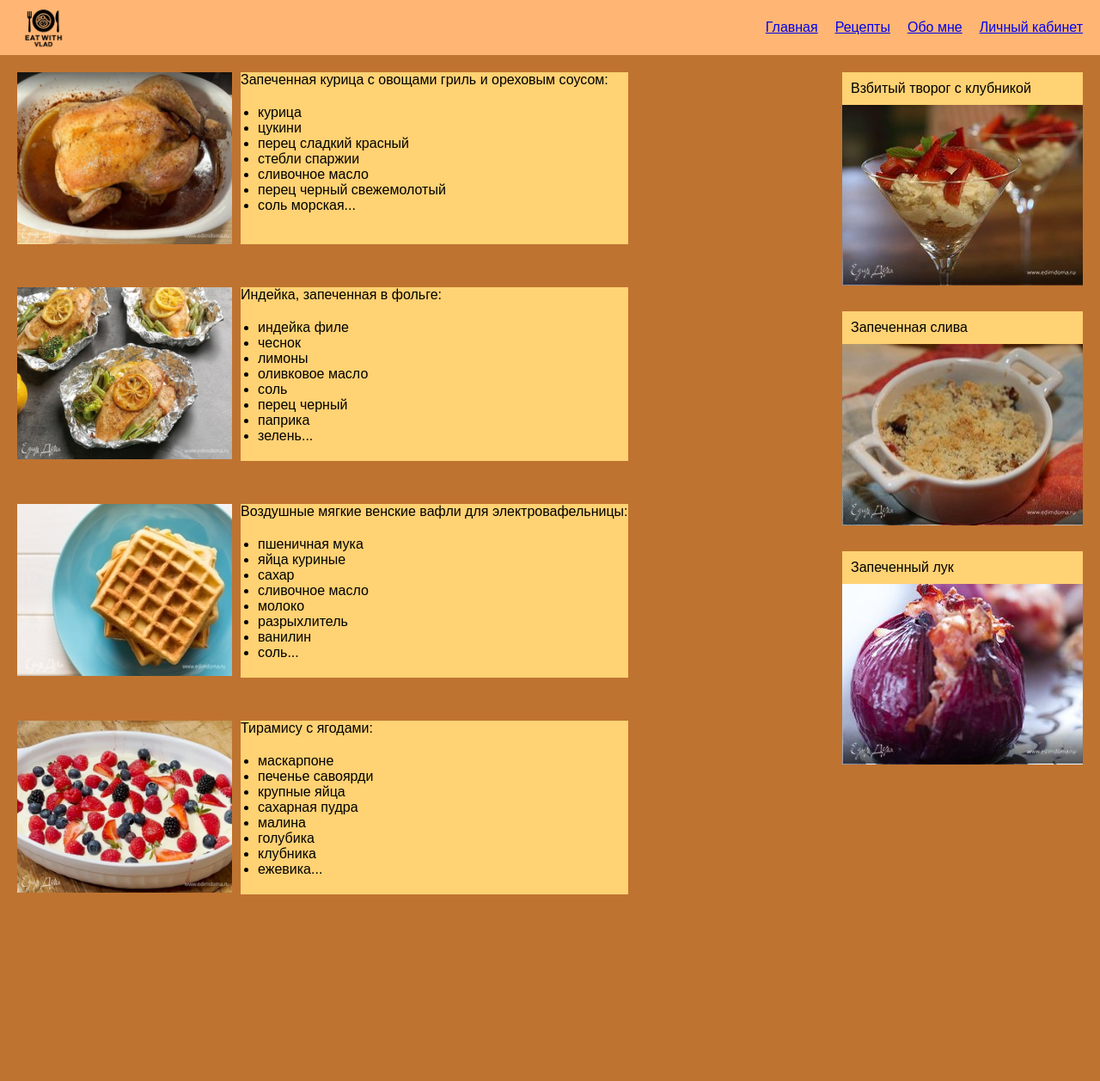
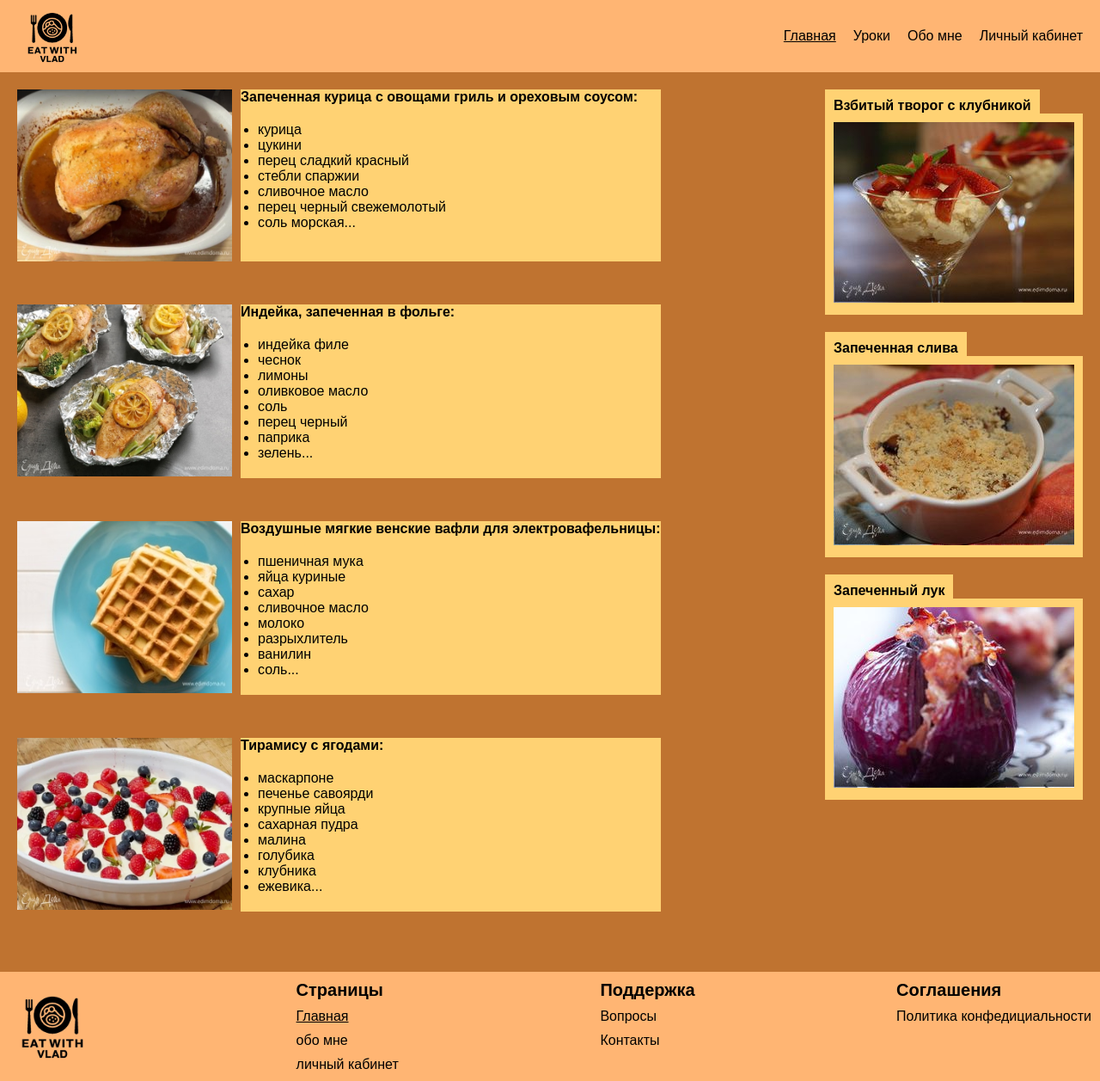
Before and after one commit to qwalty/lab_7, a plain HTML site: page task1/index.html in a window 1280 px wide. Shown: the whole page at 86% size. Before the commit the page ends 1110 px from the top, so only its background shows below. Drawn offline with Linux system fonts and the light colour scheme.

Commit message:
made task 1

```diff
--- a/task1/index.html
+++ b/task1/index.html
@@ -3,6 +3,8 @@
   <head>
     <meta charset="UTF-8" />
     <meta name="viewport" content="width=device-width, initial-scale=1.0" />
+    <meta name="description" content="Сайт с популярными рецептами от известного шеф повара Влада">
+    <meta name="keywords" content="еда, готовка, шеф-повар, есть в, вкусная еда, быстро приготовить еду, еда для всех, десерты, жаркое, тушеное, варенное">
     <link rel="preconnect" href="https://fonts.googleapis.com">
     <link rel="preconnect" href="https://fonts.gstatic.com" crossorigin>
     <link href="https://fonts.googleapis.com/css2?family=Josefin+Sans:ital,wght@0,100..700;1,100..700&display=swap" rel="stylesheet">
@@ -14,8 +16,8 @@
     <header>
       <div class="logo"><a href="#"><img src="/task1/img/logo2.png" alt="logo"></a></div>
       <div class="menu">
-        <div><a href="#">Главная</a></div>
-        <div><a href="#">Рецепты</a></div>
+        <div><a href="#" class="a_main">Главная</a></div>
+        <div><a href="#">Уроки</a></div>
         <div><a href="#">Обо мне</a></div>
         <div><a href="#">Личный кабинет</a></div>
       </div>
@@ -24,9 +26,9 @@
     <div class="container">
         <div>
             <div class="content">
-                <img src="/task1/img/img1.jpg" alt="image">
+                <a href="#"><img src="/task1/img/img1.jpg" alt="image"></a>
                 <div class="text">
-                    <p>Запеченная курица с овощами гриль и ореховым соусом:</p>
+                    <a href="#" class="name">Запеченная курица с овощами гриль и ореховым соусом:</a>
                     <ul>
                             <li>курица</li>
                             <li>цукини</li>
@@ -39,9 +41,9 @@
                 </div>
             </div>
             <div class="content">
-                <img src="/task1/img/img2.jpg" alt="image">
+                <a href="#"><img src="/task1/img/img2.jpg" alt="image"></a>
                 <div class="text">
-                    <p>Индейка, запеченная в фольге:</p>
+                    <a href="#" class="name">Индейка, запеченная в фольге:</a>
                     <ul>
                         <li>индейка филе</li>
                         <li>чеснок</li>
@@ -55,9 +57,9 @@
                 </div>
             </div>
             <div class="content">
-                <img src="/task1/img/img3.jpg" alt="image">
+                <a href="#"><img src="/task1/img/img3.jpg" alt="image"></a>
                 <div class="text">
-                    <p>Воздушные мягкие венские вафли для электровафельницы:</p>
+                    <a href="#" class="name">Воздушные мягкие венские вафли для электровафельницы:</a>
                     <ul>
                         <li>пшеничная мука</li>
                         <li>яйца куриные</li>
@@ -71,9 +73,9 @@
                 </div>
             </div>
             <div class="content">
-                <img src="/task1/img/img4.jpg" alt="image">
+                <a href="#"><img src="/task1/img/img4.jpg" alt="image"></a>
                 <div class="text">
-                    <p>Тирамису с ягодами:</p>
+                    <a href="#" class="name">Тирамису с ягодами:</a>
                     <ul>
                         <li>маскарпоне</li>
                         <li>печенье савоярди</li>
@@ -88,14 +90,34 @@
             </div>
         </div>
         <div class="video_resept">
-            <p>Взбитый творог с клубникой</p>
-            <div class="box"><img src="/task1/img/videoimg1.jpg" alt=""></div>
-            <p>Запеченная слива</p>
-            <div class="box"><img src="/task1/img/videoimg2.jpg" alt=""></div>
-            <p>Запеченный лук</p>
-            <div class="box"><img src="/task1/img/videoimg3.jpg" alt=""></div>
+            <a href="#" class="name">Взбитый творог с клубникой</a>
+            <div class="box"><a href="#"><img src="/task1/img/videoimg1.jpg" alt=""></a></div>
+            <a href="#" class="name">Запеченная слива</a>
+            <div class="box"><a href="#"><img src="/task1/img/videoimg2.jpg" alt=""></a></div>
+            <a href="#" class="name">Запеченный лук</a>
+            <div class="box"><a href="#"><img src="/task1/img/videoimg3.jpg" alt=""></a></div>
         </div>
     </div>
     </main>
+    <footer>
+        <ul>
+            <li><a href="#"><img src="/task1/img/logo2.png" alt=""></a></li>
+        </ul>
+        <ul>
+            <li class="title_li">Страницы</li>
+            <li><a href="#" class="a_main">Главная</a></li>
+            <li><a href="#">обо мне</a></li>
+            <li><a href="#">личный кабинет</a></li>
+        </ul>
+        <ul>
+            <li class="title_li">Поддержка</li>
+            <li><a href="#">Вопросы</a></li>
+            <li><a href="#">Контакты</a></li>
+        </ul>
+        <ul>
+            <li class="title_li">Соглашения</li>
+            <li><a href="#">Политика конфедициальности</a></li>
+        </ul>
+    </footer>
   </body>
 </html>
--- a/task1/style.css
+++ b/task1/style.css
@@ -3,12 +3,18 @@
   padding: 0;
   box-sizing: border-box;
 }
-
+a{
+    text-decoration: none;
+    color: black;
+}
 body {
   font-family: Arial, sans-serif;
   background-color: #BF7330;
 }
-
+.name{
+    font-weight: 700;
+    font-size: 16px;
+}
 header {
   background-color: #ffb573;
   display: flex;
@@ -16,10 +22,15 @@ header {
   padding: 0 20px;
   justify-content: space-between;
 }
-
+.a_main{
+    text-decoration:underline;
+}
+a:hover{
+    color: #BF7330;
+}
 .logo img {
-  width: 60px;
-  height: 60px;
+  width: 80px;
+  height: 80px;
 }
 
 .menu {
@@ -58,19 +69,38 @@ header {
 .box {
   display: flex;
   width: 100%;
-  height: 20.9%;
-  background-color: #c6e7f8;
+  background-color: #BF7330;
   margin-bottom: 30px;
 
 }
-.video_resept p{
+.video_resept a{
     padding: 10px;
     background: #FFD273;
     text-align: start;
 }
+.video_resept{
+    margin-top: 10px;
+}
+footer{
+    display: flex;
+    background-color: #ffb573;
+    justify-content: space-between;
+}
 
+footer ul li img{
+    width: 100px;
+    height: 100px;
+}
+.title_li{
+    font-weight: 700;
+    font-size: 20px;
+}
+footer li{
+    margin: 10px;
+    list-style: none;
+}
 @media (max-width: 860px) {
   .container {
     display: block;
-  }
+    }
 }
```
